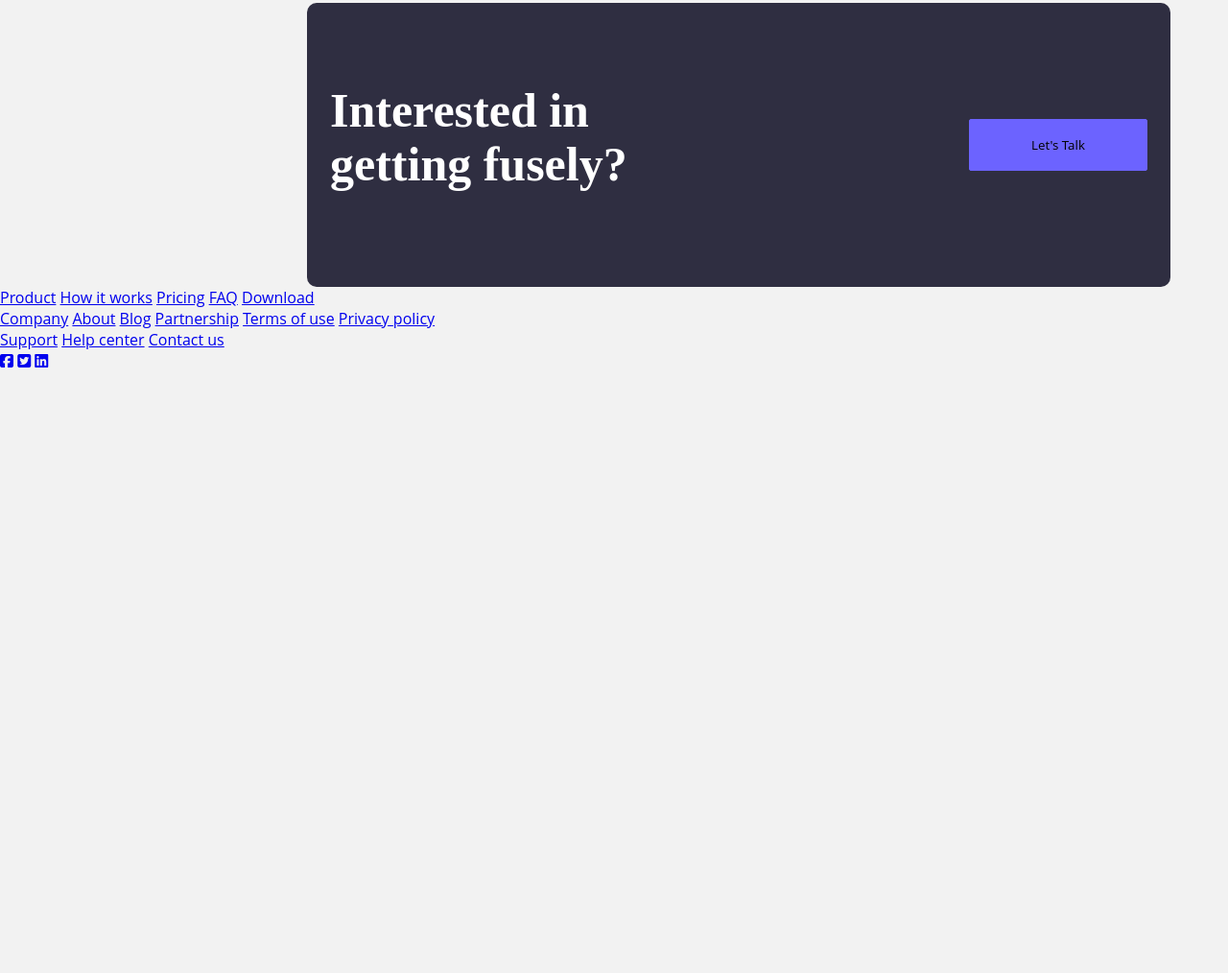
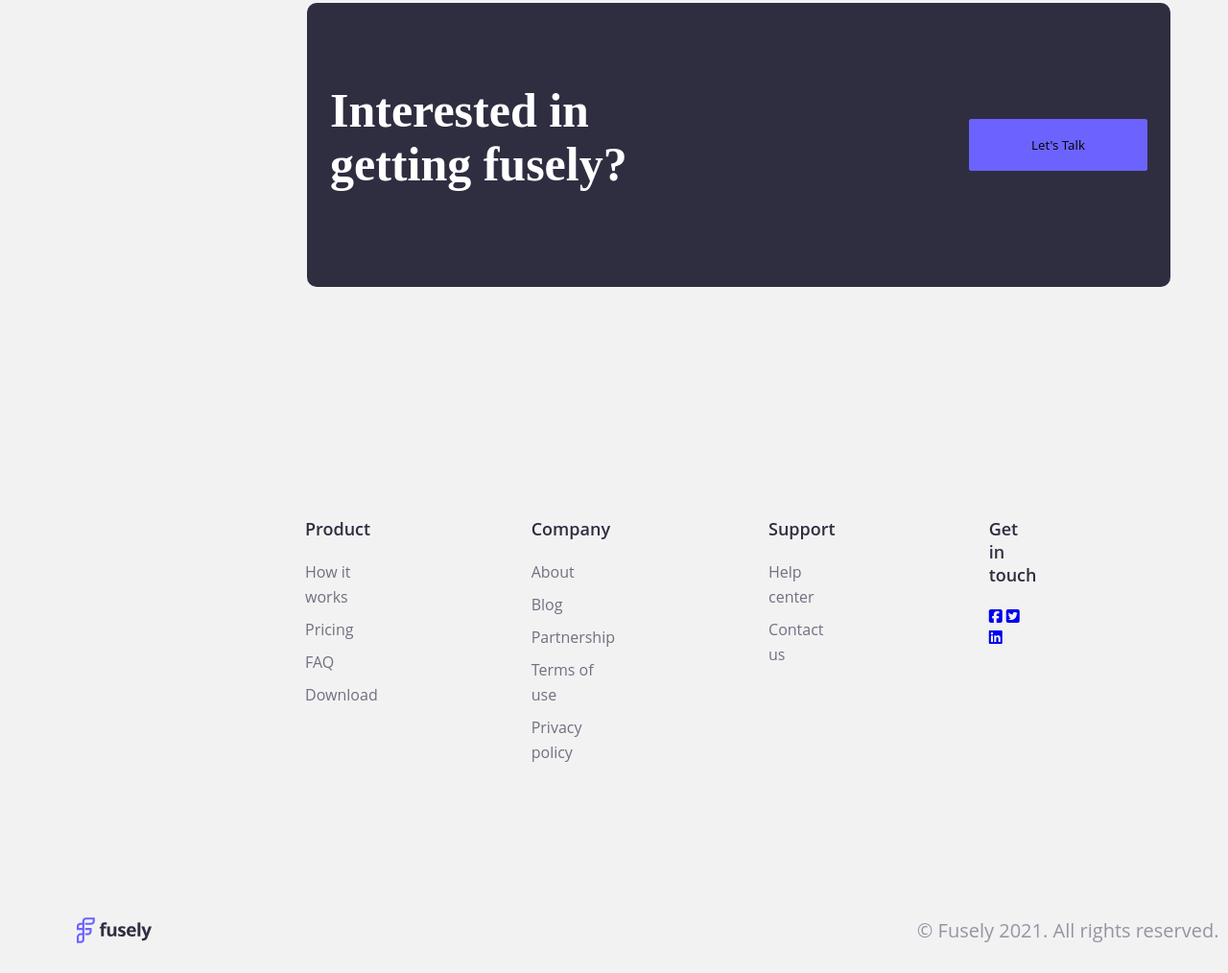
Before and after one commit to anniemmagh/FUSELY_Project, a plain HTML site: page index.html in a window 1280 px wide. Shown: the part 2111-3125 px from the top of the page at 96% size. Before the commit the page ends 2498 px from the top, so only its background shows below. Drawn offline with Linux system fonts and the light colour scheme.

Commit message:
add footer styles

```diff
--- a/assets/style.css
+++ b/assets/style.css
@@ -446,3 +446,76 @@ transition: .3s ease;
   background-color: white;
   cursor: pointer;
 }
+footer{
+  position:absolute;
+  top: 2500px;
+
+
+}
+.container_footer{
+  display: flex;
+  justify-content: space-between;
+  margin: 0px 270px;
+  padding: 150px 0px;
+
+
+}
+.title {
+  font-family: "Open Sans", sans-serif;
+  font-weight: 600;
+  font-size: 18px;
+  line-height: 24px;
+  color: #2f2e41;
+  margin-bottom: 20px;}
+
+.title_text{
+  font-family: "Open Sans", sans-serif;
+  font-weight: 400;
+  font-size: 16px;
+  line-height: 26px;
+  color: #717082;
+  margin-bottom: 8px;
+
+}
+.copyright{
+  margin: 0 80px;
+  display: flex;
+  flex-direction: row;
+  justify-content: space-between;
+  align-items: center;
+  padding-bottom: 30px;
+}
+.div1 a{
+  display: flex;
+  flex-direction: row;
+  margin-left: 3rem;
+  text-decoration: none;
+}
+.div2 a {
+  display: flex;
+  flex-direction: row;
+  margin-left: 10rem;
+  text-decoration: none;
+}
+.div3 a{
+  display: flex;
+  flex-direction: row;
+  margin-left: 10rem;
+  text-decoration: none;
+}
+.media a {
+  display: inline;
+
+}
+.media{
+  margin-left:10rem;
+}
+.copyright_text{
+  font-family: 'Open Sans';
+font-style: normal;
+font-weight: 400;
+font-size: 20px;
+line-height: 16px;
+
+color: #9893A3;
+}
--- a/index.html
+++ b/index.html
@@ -101,34 +101,39 @@
 <!-- banner section ends here -->
 <footer class="footer">
   <div class="container_footer">
-<div class="Products">
-<a href="#">Product</a>
-<a href="#">How it works</a>
-<a href="#">Pricing</a>
-<a href="#">FAQ</a>
-<a href="#">Download</a>
+<div class="div1">
+<a href="#" class="title">Product</a>
+<a href="#" class="title_text">How it works</a>
+<a href="#" class="title_text">Pricing</a>
+<a href="#" class="title_text">FAQ</a>
+<a href="#" class="title_text">Download</a>
 </div>
 
-<div class="company">
-<a href="#">Company</a>
-<a href="#">About</a>
-<a href="#">Blog</a>
-<a href="#">Partnership</a>
-<a href="#">Terms of use</a>
-<a href="#">Privacy policy</a>
+<div class="div2">
+<a href="#" class="title">Company</a>
+<a href="#" class="title_text">About</a>
+<a href="#" class="title_text">Blog</a>
+<a href="#" class="title_text">Partnership</a>
+<a href="#" class="title_text">Terms of use</a>
+<a href="#" class="title_text">Privacy policy</a>
 </div>
 
-<div class="support">
-<a href="#">Support</a>
-<a href="#">Help center</a>
-<a href="#">Contact us</a>
+<div class="div3">
+<a href="#" class="title">Support</a>
+<a href="#" class="title_text">Help center</a>
+<a href="#" class="title_text">Contact us</a>
 </div>
 
-<div class="media">
+<div class="media" class="title">
+  <p class="title">Get in touch</p>
 <a href="#"><i class="fa-brands fa-square-facebook"></i></a>
 <a href="#"><i class="fa-brands fa-square-twitter"></i></a>
 <a href="#"><i class="fa-brands fa-linkedin"></i></a>
 </div>
+  </div>
+  <div class="copyright">
+    <img src="assets/img/sectionimages/logo.svg" alt="logo" class="ft_logo">
+    <p class="copyright_text">© Fusely 2021. All rights reserved.</p>
   </div>
 </footer>
 
```
